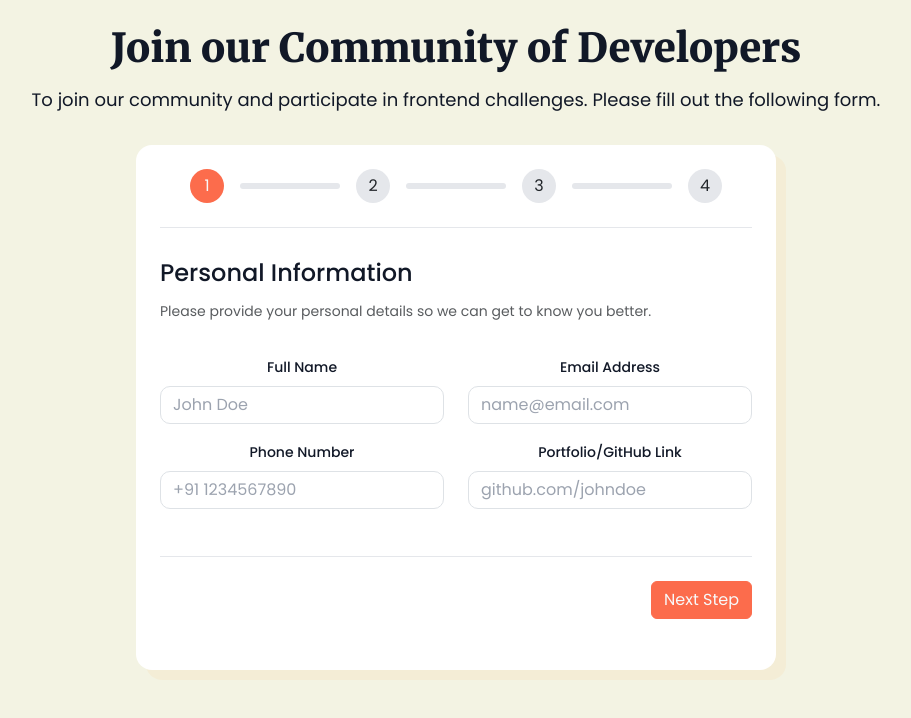
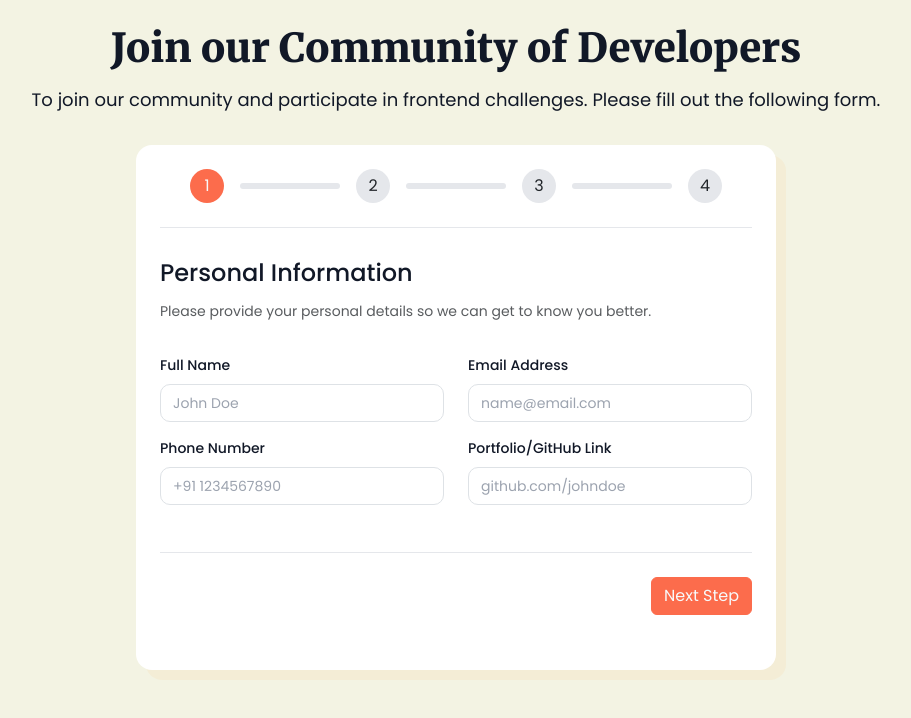
Before and after one commit to hannakulikowska/multi-step-form, a React (Vite) app: page / in a window 1280 px wide. Shown: the top 718 px of the page, without its empty margins (184-1095 px from the left). Built offline with nearby package versions, Linux system fonts and the light colour scheme.

Commit message:
style: style input and label tags

```diff
--- a/src/index.scss
+++ b/src/index.scss
@@ -27,3 +27,17 @@ p {
   font-weight: 400;
   margin-bottom: 2rem;
 }
+
+label {
+  display: block;
+  text-align: left;
+}
+
+input::placeholder {
+  font-size: 0.875rem;
+}
+
+input:focus-visible {
+  border-color: #fc6c4c;
+  outline: 0;
+}
```
